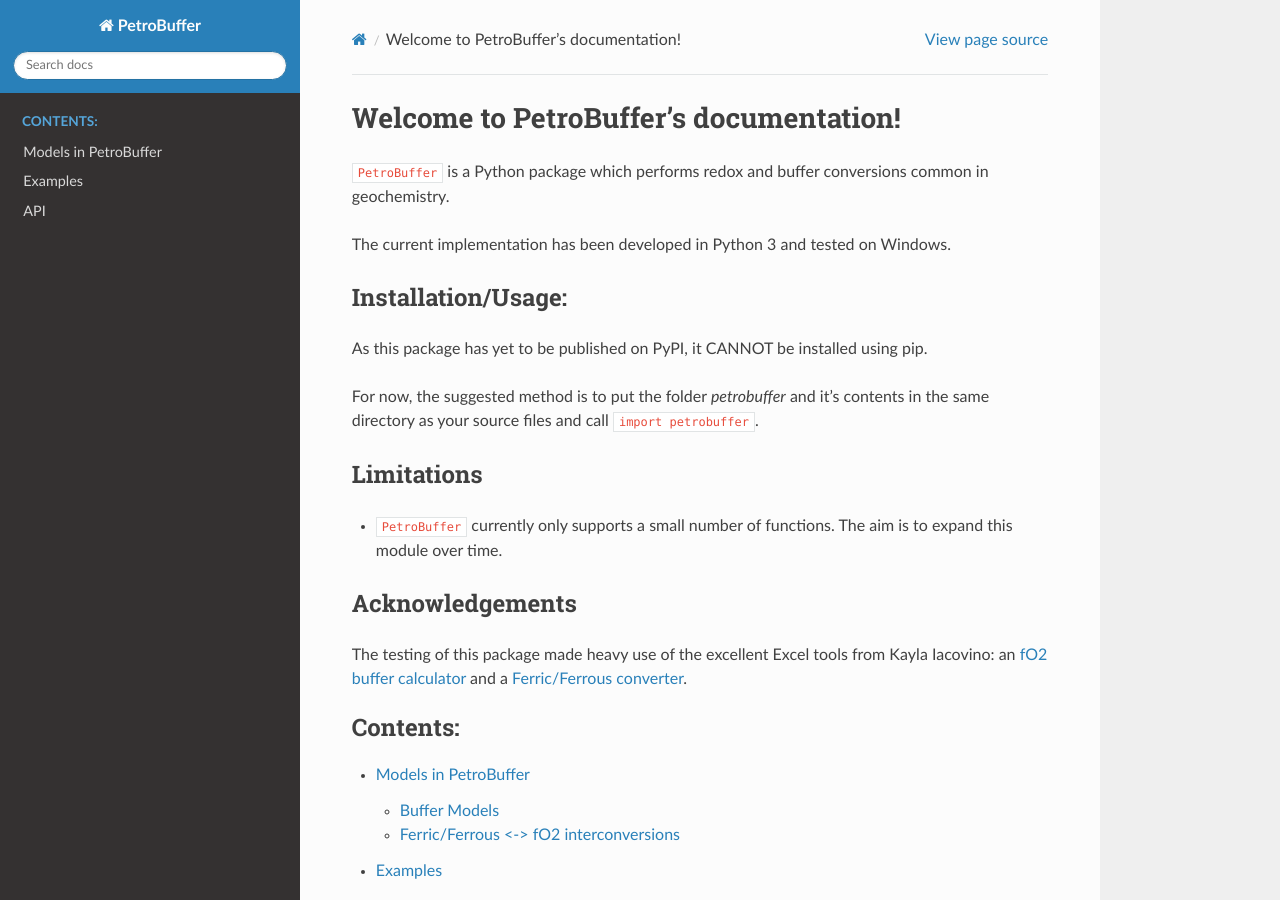
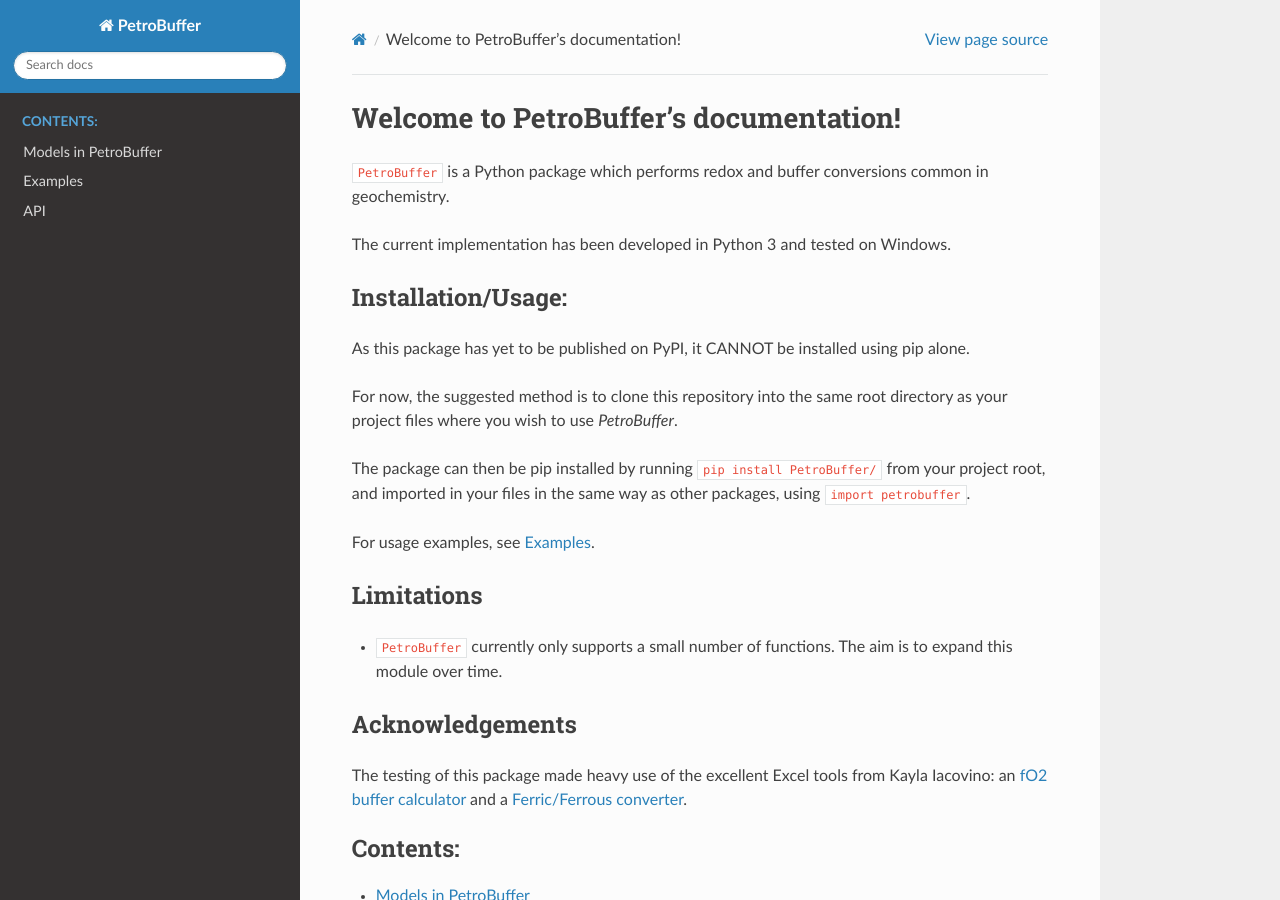
Before and after one commit to pipliggins/PetroBuffer, a Sphinx documentation site: the page built from docs/source/index.rst, in a window 1280 px wide and 900 px high. Built offline with Sphinx 7.4.7 and the Read the Docs theme 2.0.0, drawn with Linux system fonts in a browser that asks for light colours.

Commit message:
updated docs. Can now be locally pip-installed

```diff
--- a/docs/source/index.rst
+++ b/docs/source/index.rst
@@ -13,9 +13,13 @@
 Installation/Usage:
 *******************
 
-As this package has yet to be published on PyPI, it CANNOT be installed using pip.
+As this package has yet to be published on PyPI, it CANNOT be installed using pip alone.
 
-For now, the suggested method is to put the folder `petrobuffer` and it's contents in the same directory as your source files and call ``import petrobuffer``.
+For now, the suggested method is to clone this repository into the same root directory as your project files where you wish to use `PetroBuffer`.
+
+The package can then be pip installed by running ``pip install PetroBuffer/`` from your project root, and imported in your files in the same way as other packages, using ``import petrobuffer``.
+
+For usage examples, see :doc:`examples`.
 
 Limitations
 ***********
```
